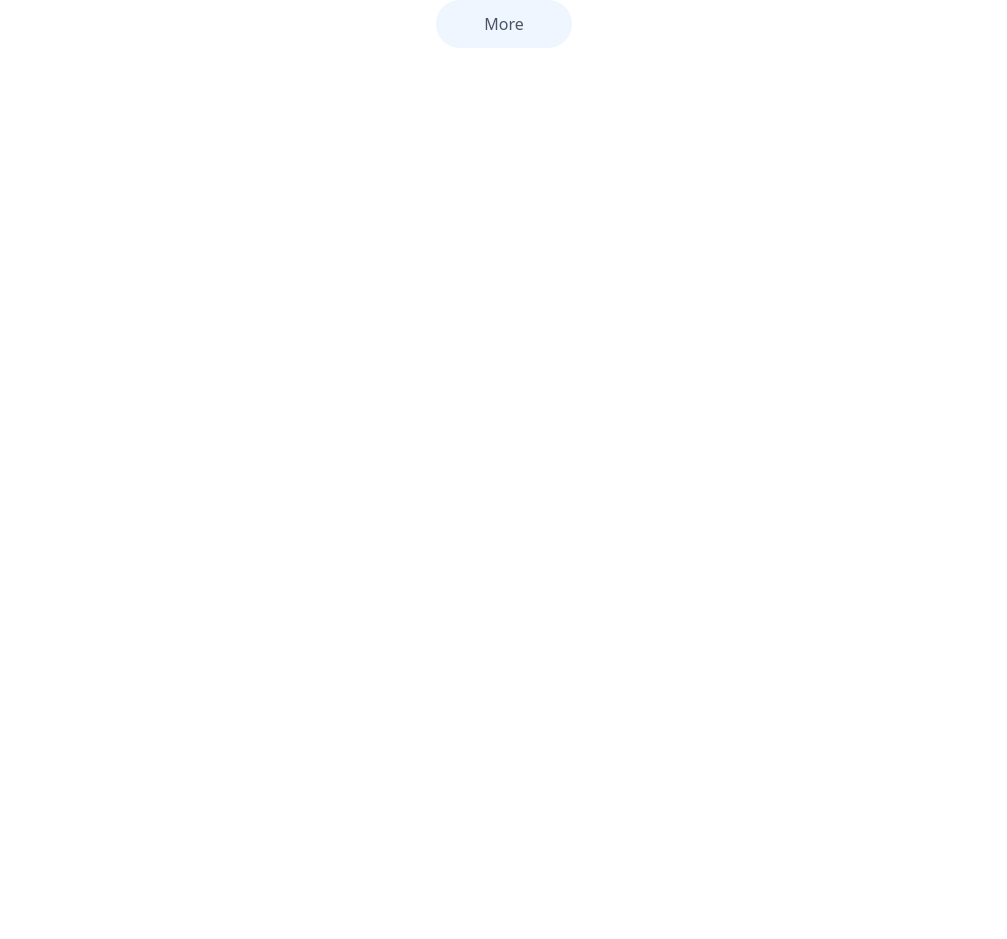
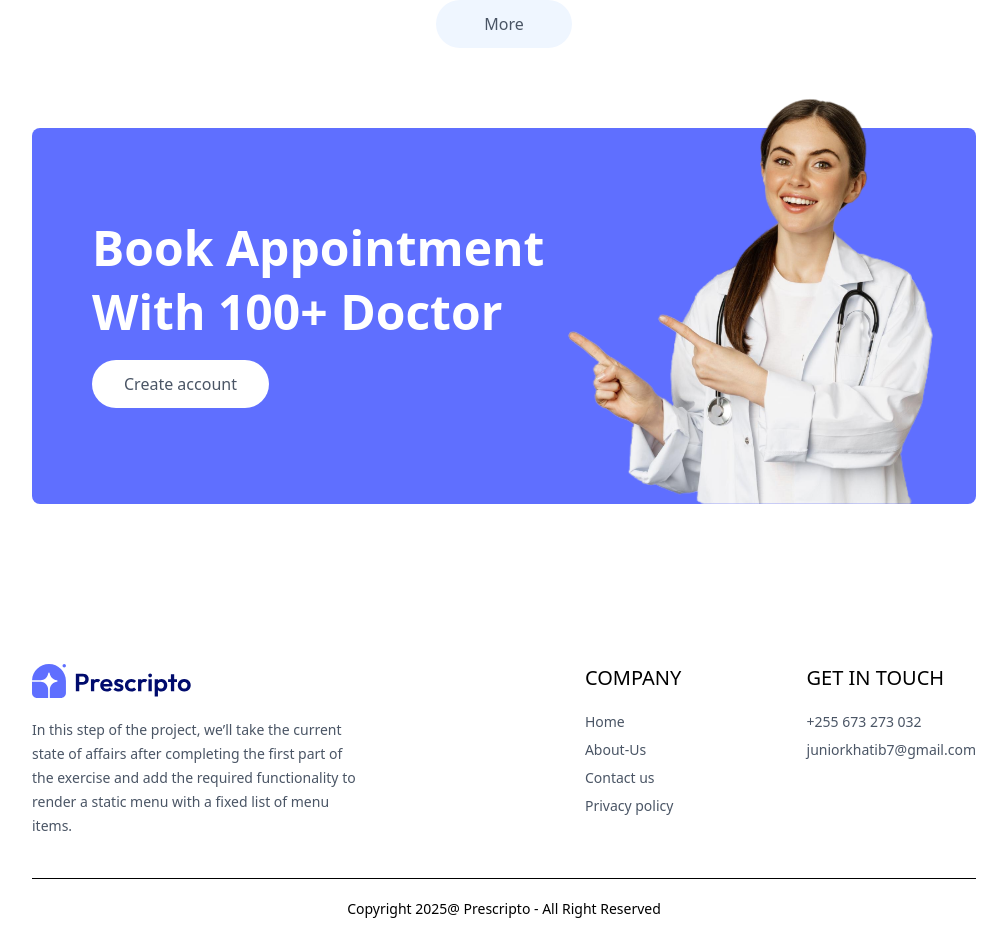
Before and after one commit to khatibuMwinyi/Appointment_UI, a React (Vite) app: page / in a window 1280 px wide. Shown: the part 2200-3139 px from the top of the page, without its empty margins (136-1143 px from the left). Before the commit the page ends 2312 px from the top, so only its background shows below. Built offline with nearby package versions, Linux system fonts and the light colour scheme.

Commit message:
Banner & Footer

```diff
--- a/index.html
+++ b/index.html
@@ -1,5 +1,5 @@
-<!doctype html>
-<html lang="en">
+<!DOCTYPE html>
+<html lang="en" class="scroll-smooth">
   <head>
     <meta charset="UTF-8" />
     <link rel="icon" type="image/svg+xml" href="/vite.svg" />
--- a/src/App.jsx
+++ b/src/App.jsx
@@ -9,6 +9,7 @@
 import MyAppointrments from "./pages/MyAppointrments";
 import Appointment from "./pages/Appointment";
 import Navbar from "./components/Navbar";
+import Footer from "./components/Footer";
 
 const App = () => {
   return (
@@ -25,6 +26,7 @@
         <Route path="/my-appointment" element={<MyAppointrments />} />
         <Route path="/appointment/:docID" element={<Appointment />} />
       </Routes>
+      <Footer />
     </div>
   );
 };
--- /dev/null
+++ b/src/components/Banner.jsx
@@ -0,0 +1,38 @@
+import React from "react";
+import { assets } from "../assets/assets";
+import { useNavigate } from "react-router-dom";
+
+const Banner = () => {
+  const navigate = useNavigate();
+  return (
+    <div className="flex bg-primary rounded-lg px-6 sm:px-10 md:px14 my-20 md:mx-10">
+      {/* ------- Left Side -------- */}
+      <div className="flex-1 py-8 sm:py-10 md:py-16 lg:py-24 lg:pl-5">
+        <div className="text-xl sm:text-2xl md:text-3xl lg:text-5xl font-semibold text-white">
+          <p>Book Appointment</p>
+          <p className="mt-4">With 100+ Doctor</p>
+        </div>
+        <button
+          onClick={() => {
+            navigate("/login");
+            scrollTo(0, 0);
+          }}
+          className="bg-white text-sm sm:text-base text-gray-600 px-8 py-3 rounded-full mt-6 cursor-pointer hover:scale-105 transition-all duration-150"
+        >
+          Create account
+        </button>
+      </div>
+
+      {/* ------- Right Side -------- */}
+      <div className="hidden md:block md:w-1/2  lg:w-[370px] relative">
+        <img
+          className="w-full absolute right-0 bottom-0 max-w-md"
+          src={assets.appointment_img}
+          alt=""
+        />
+      </div>
+    </div>
+  );
+};
+
+export default Banner;
--- /dev/null
+++ b/src/components/Footer.jsx
@@ -0,0 +1,51 @@
+import React from "react";
+import { assets } from "../assets/assets";
+
+const Footer = () => {
+  return (
+    <div className="md:mx-10">
+      <div className="flex sm:grid grid-cols-[3fr_1fr_1fr] gap-14 my-10 mt-40 text-sm">
+        {/* ------ Left Section -------- */}
+        <div>
+          <img className="w-40 mb-5" src={assets.logo} alt="" />
+          <p className="w-full md:w-2/3 text-gray-600 leading-6">
+            In this step of the project, we’ll take the current state of affairs
+            after completing the first part of the exercise and add the required
+            functionality to render a static menu with a fixed list of menu
+            items.
+          </p>
+        </div>
+
+        {/* ------ Middle Section -------- */}
+        <div>
+          <h1 className="text-xl font-medium mb-5">COMPANY</h1>
+          <ul className="flex flex-col gap-2 text-gray-600">
+            <li>Home</li>
+            <li>About-Us</li>
+            <li>Contact us</li>
+            <li>Privacy policy</li>
+          </ul>
+        </div>
+
+        {/* ------ Right Section -------- */}
+        <div>
+          <h1 className="text-xl font-medium mb-5">GET IN TOUCH</h1>
+          <ul className="flex flex-col gap-2 text-gray-600">
+            <li>+255 673 273 032</li>
+            <li>juniorkhatib7@gmail.com</li>
+          </ul>
+        </div>
+      </div>
+
+      {/* ----- Copyright Text */}
+      <div>
+        <hr />
+        <p className="py-5 text-sm text-center">
+          Copyright 2025@ Prescripto - All Right Reserved
+        </p>
+      </div>
+    </div>
+  );
+};
+
+export default Footer;
--- a/src/components/TopDoctors.jsx
+++ b/src/components/TopDoctors.jsx
@@ -1,8 +1,12 @@
-import React from "react";
+import React, { useContext } from "react";
 import { doctors } from "../assets/assets";
 import DoctorCard from "./DoctorCard";
+import { AppContext } from "../context/AppContext";
+import { useNavigate } from "react-router-dom";
 
 const TopDoctors = () => {
+  const navigate = useNavigate();
+  const { doctors } = useContext(AppContext);
   return (
     <section className="flex flex-col items-center gap-4 my-16 text-gray-900 md:mx-10">
       <h1 className="text-3xl font-medium">Top Doctors to Book</h1>
@@ -14,7 +18,13 @@
           <DoctorCard key={index} doctor={doctor} />
         ))}
       </div>
-      <button className="bg-blue-50 px-12 py-3 rounded-full mt-10 text-gray-600">
+      <button
+        onClick={() => {
+          navigate("/doctors");
+          scrollTo(0, 0);
+        }}
+        className="bg-blue-50 px-12 py-3 rounded-full mt-10 text-gray-600 cursor-pointer"
+      >
         More
       </button>
     </section>
--- /dev/null
+++ b/src/context/AppContext.jsx
@@ -0,0 +1,15 @@
+import { createContext } from "react";
+import { doctors } from "../assets/assets";
+
+export const AppContext = createContext();
+
+const AppContextProvider = (props) => {
+  const value = {
+    doctors,
+  };
+  return (
+    <AppContext.Provider value={value}>{props.children}</AppContext.Provider>
+  );
+};
+
+export default AppContextProvider;
--- a/src/main.jsx
+++ b/src/main.jsx
@@ -3,9 +3,12 @@
 import "./index.css";
 import App from "./App.jsx";
 import { BrowserRouter } from "react-router-dom";
+import AppContextProvider from "./context/AppContext.jsx";
 
 createRoot(document.getElementById("root")).render(
   <BrowserRouter>
-    <App />
+    <AppContextProvider>
+      <App />
+    </AppContextProvider>
   </BrowserRouter>
 );
--- a/src/pages/Home.jsx
+++ b/src/pages/Home.jsx
@@ -1,3 +1,4 @@
+import Banner from "../components/Banner";
 import Header from "../components/Header";
 import SpecialityMenu from "../components/SpecialityMenu";
 import TopDoctors from "../components/TopDoctors";
@@ -7,7 +8,8 @@
     <div>
       <Header />
       <SpecialityMenu />
-      <TopDoctors/>
+      <TopDoctors />
+      <Banner />
     </div>
   );
 };
```
